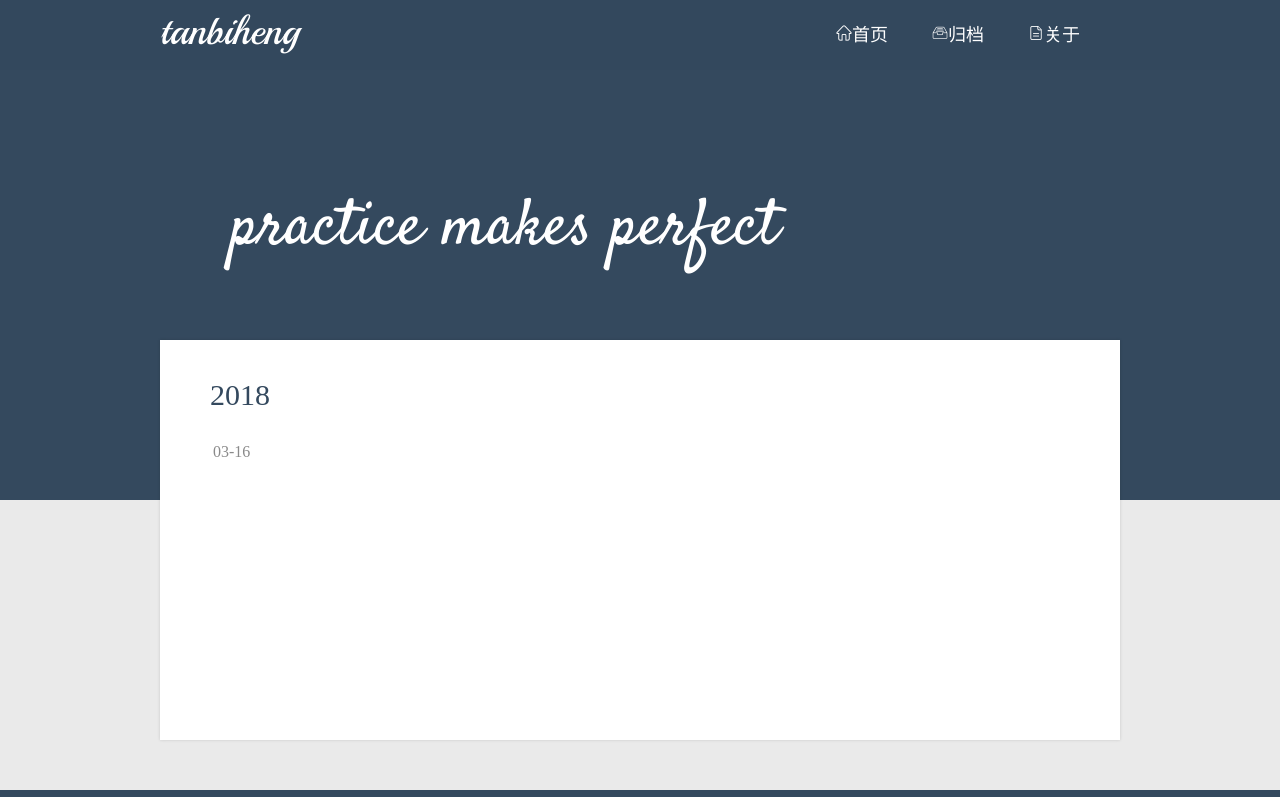
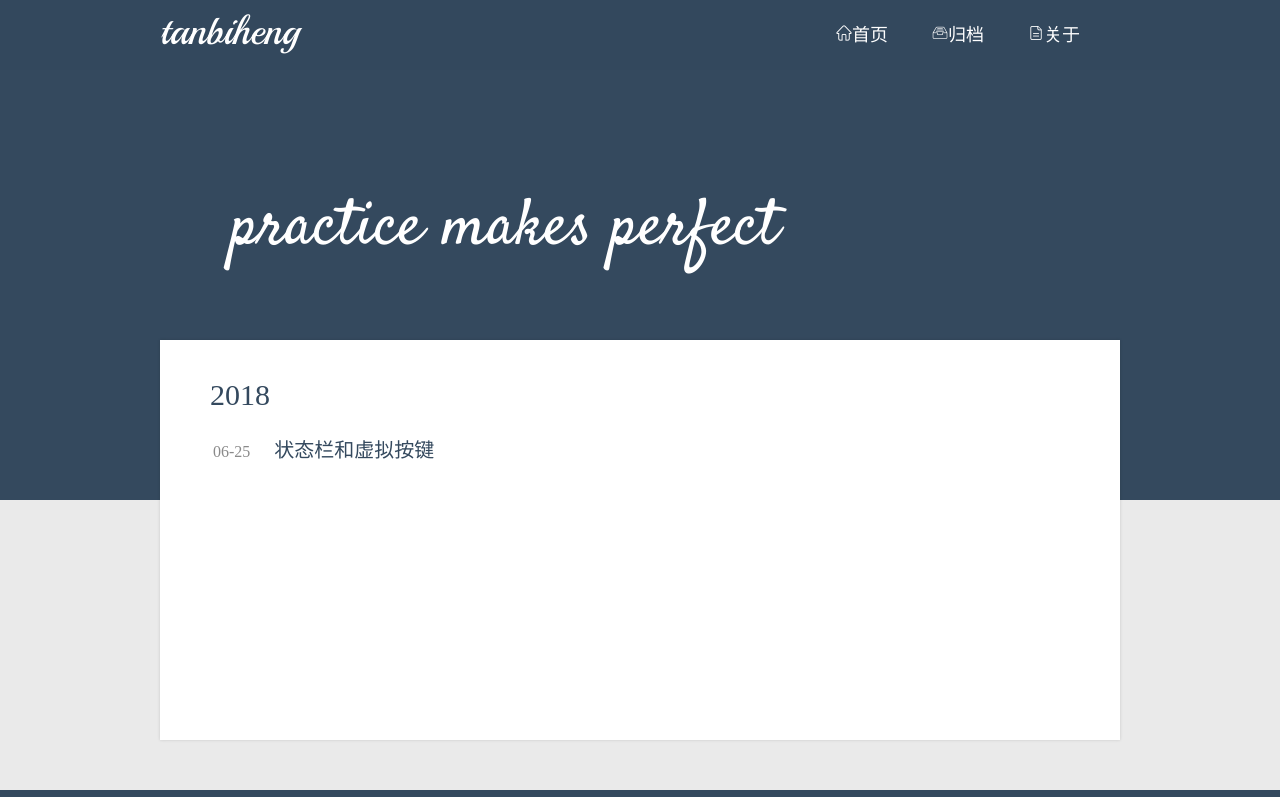
Before and after one commit to tanbiheng/tanbiheng.github.io, a plain HTML site: page archives/index.html in a window 1280 px wide. Shown: the top 797 px of the page. Drawn offline with Linux system fonts and the light colour scheme.

Commit message:
Site updated: 2018-06-25 15:04:41

```diff
--- a/archives/index.html
+++ b/archives/index.html
@@ -83,9 +83,9 @@
           <div class="archives">
 
       <div class="archive-content">
-      <a class="archive-article" href="/2018/03/16/状态栏和虚拟按键/">
-        <span class="archive-meta">03-16</span>
-        <span class="archive-title"></span>
+      <a class="archive-article" href="/2018/06/25/状态栏和虚拟按键/">
+        <span class="archive-meta">06-25</span>
+        <span class="archive-title">状态栏和虚拟按键</span>
       </a>
     </article>
 
```
Also changed, not shown: 2018/06/25/状态栏和虚拟按键/index.html (renamed from 2018/03/16/状态栏和虚拟按键/index.html, +4 -4 lines), archives/2018/06/index.html (renamed from archives/2018/03/index.html, +3 -3 lines), archives/2018/index.html (+3 -3 lines), index.html (+2 -2 lines).
